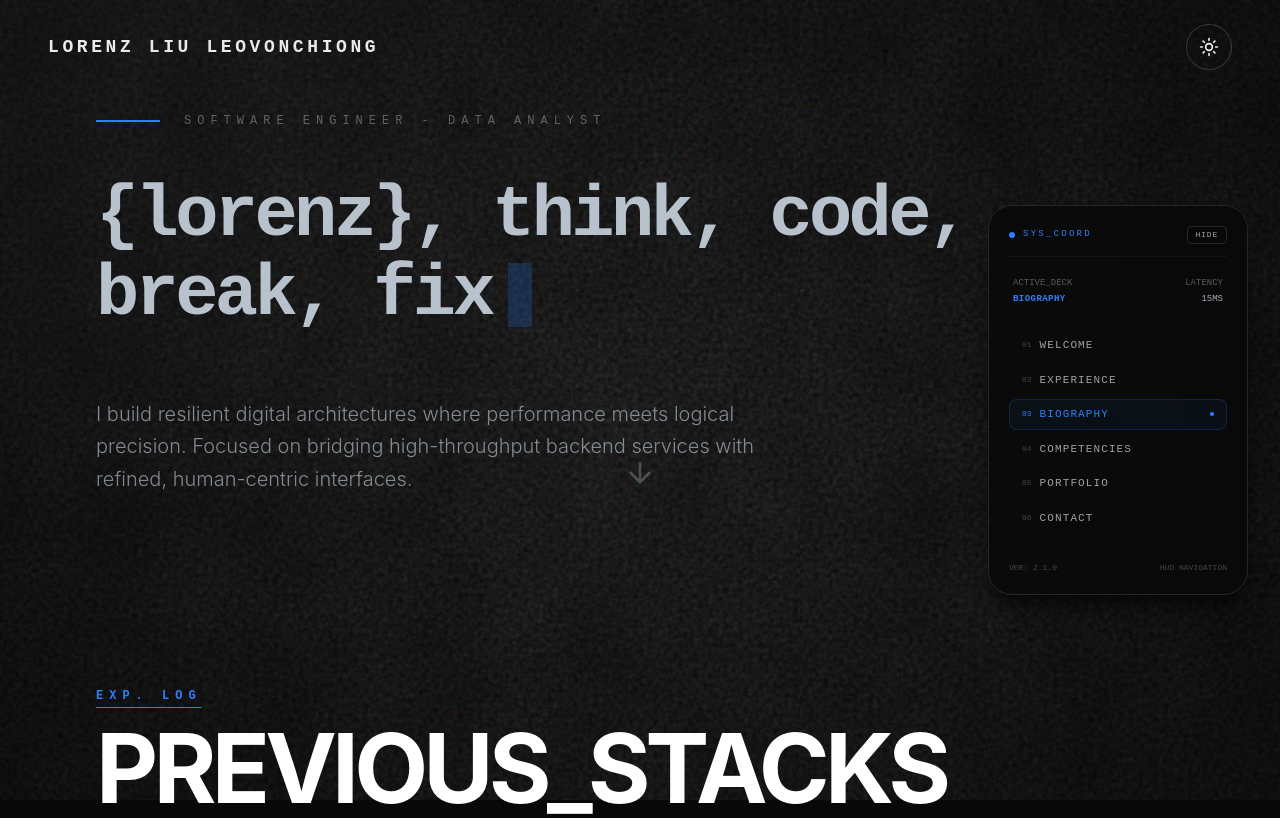
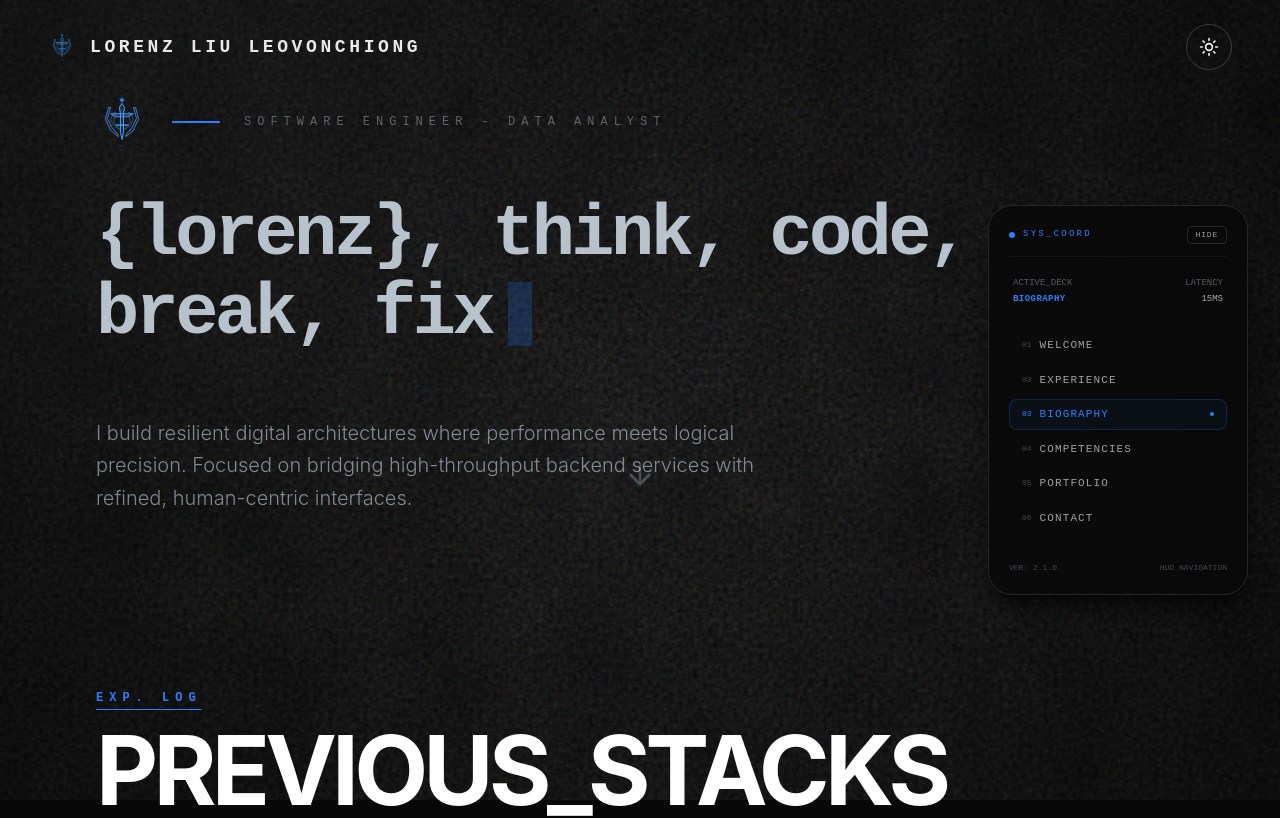
Before and after one commit to VrCreXiZ/Portfolio-test, a React (Vite) app: page / in a window 1280 px wide. Shown: the top 818 px of the page. Built offline with nearby package versions, Linux system fonts and the light colour scheme.

Commit message:
Added logo integrations and dashboard changes

```diff
--- a/index.html
+++ b/index.html
@@ -3,7 +3,7 @@
   <head>
     <meta charset="UTF-8" />
     <meta name="viewport" content="width=device-width, initial-scale=1.0" />
-    <title>Leovonchiong Portfolio</title>
+    <title>My Google AI Studio App</title>
   </head>
   <body>
     <div id="root"></div>
--- a/src/App.tsx
+++ b/src/App.tsx
@@ -616,6 +616,125 @@ const SleekSystemDashboard = ({
   );
 };
 
+const SlayerLogo = ({ size = 32, className = "" }: { size?: number; className?: string }) => {
+  return (
+    <svg
+      width={size}
+      height={size}
+      viewBox="0 0 100 100"
+      className={`${className} overflow-visible`}
+      fill="none"
+      xmlns="http://www.w3.org/2000/svg"
+    >
+      {/* Outer Circle Ring */}
+      <circle
+        cx="50"
+        cy="50"
+        r="44"
+        className="stroke-blue-500/10 dark:stroke-blue-500/5"
+        strokeWidth="1"
+        strokeDasharray="4 8"
+      />
+
+      {/* Outer bracket points */}
+      <path d="M 45 6 L 50 2 L 55 6" className="stroke-blue-500/40" strokeWidth="1" strokeLinecap="round" strokeLinejoin="round" />
+      <path d="M 45 94 L 50 98 L 55 94" className="stroke-blue-500/40" strokeWidth="1" strokeLinecap="round" strokeLinejoin="round" />
+
+      {/* Left Horn path */}
+      <motion.path
+        initial={{ pathLength: 0, opacity: 0 }}
+        animate={{ pathLength: 1, opacity: 0.9 }}
+        transition={{ duration: 1.5, ease: "easeInOut" }}
+        d="M 24 22 L 18 44 L 28 66 L 43 78 L 41 72 L 31 61 L 22 43 L 28 22 Z"
+        className="stroke-blue-500 dark:stroke-blue-400 fill-blue-500/5 dark:fill-blue-500/10"
+        strokeWidth="1.5"
+        strokeLinejoin="round"
+      />
+
+      {/* Right Horn path */}
+      <motion.path
+        initial={{ pathLength: 0, opacity: 0 }}
+        animate={{ pathLength: 1, opacity: 0.9 }}
+        transition={{ duration: 1.5, ease: "easeInOut" }}
+        d="M 76 22 L 82 44 L 72 66 L 57 78 L 59 72 L 69 61 L 78 43 L 72 22 Z"
+        className="stroke-blue-500 dark:stroke-blue-400 fill-blue-500/5 dark:fill-blue-500/10"
+        strokeWidth="1.5"
+        strokeLinejoin="round"
+      />
+
+      {/* Symmetric Left Wing Inner */}
+      <motion.path
+        initial={{ pathLength: 0, opacity: 0 }}
+        animate={{ pathLength: 1, opacity: 0.8 }}
+        transition={{ duration: 1.3, ease: "easeInOut", delay: 0.2 }}
+        d="M 34 32 L 28 46 L 35 58 L 45 64 L 41 58 L 34 50 L 38 32 Z"
+        className="stroke-blue-500/80 dark:stroke-blue-400/80 fill-blue-500/5 dark:fill-blue-500/5"
+        strokeWidth="1.2"
+        strokeLinejoin="round"
+      />
+
+      {/* Symmetric Right Wing Inner */}
+      <motion.path
+        initial={{ pathLength: 0, opacity: 0 }}
+        animate={{ pathLength: 1, opacity: 0.8 }}
+        transition={{ duration: 1.3, ease: "easeInOut", delay: 0.2 }}
+        d="M 66 32 L 72 46 L 65 58 L 55 64 L 59 58 L 66 50 L 62 32 Z"
+        className="stroke-blue-500/80 dark:stroke-blue-400/80 fill-blue-500/5 dark:fill-blue-500/5"
+        strokeWidth="1.2"
+        strokeLinejoin="round"
+      />
+
+      {/* Center Sword Blade */}
+      <motion.path
+        initial={{ pathLength: 0, opacity: 0 }}
+        animate={{ pathLength: 1, opacity: 1 }}
+        transition={{ duration: 1.2, ease: "easeInOut", delay: 0.4 }}
+        d="M 50 14 L 45 22 L 47 34 L 47 70 L 50 84 L 53 70 L 53 34 L 55 22 Z"
+        className="stroke-blue-500 dark:stroke-blue-400 fill-blue-500/10 dark:fill-blue-500/20"
+        strokeWidth="1.8"
+        strokeLinejoin="round"
+      />
+
+      {/* Sword Guard */}
+      <motion.path
+        initial={{ opacity: 0, scaleX: 0 }}
+        animate={{ opacity: 1, scaleX: 1 }}
+        transition={{ duration: 1.0, ease: "easeOut", delay: 0.6 }}
+        style={{ transformOrigin: "center" }}
+        d="M 28 34 L 72 34 L 62 40 L 38 40 Z"
+        className="stroke-blue-500/90 dark:stroke-blue-400 fill-blue-500/20 dark:fill-blue-400/25"
+        strokeWidth="1.5"
+        strokeLinejoin="round"
+      />
+
+      {/* Top Diamond */}
+      <motion.path
+        initial={{ scale: 0 }}
+        animate={{ scale: 1 }}
+        transition={{ type: "spring", stiffness: 200, delay: 0.8 }}
+        d="M 50 4 L 54 8 L 50 12 L 46 8 Z"
+        className="fill-blue-500 stroke-blue-500"
+        strokeWidth="1"
+      />
+
+      {/* Crossbar */}
+      <motion.line
+        initial={{ x1: 50, x2: 50 }}
+        animate={{ x1: 38, x2: 62 }}
+        transition={{ duration: 0.8, delay: 0.8 }}
+        y1="56"
+        y2="56"
+        className="stroke-blue-500 dark:stroke-blue-400"
+        strokeWidth="2"
+        strokeLinecap="round"
+      />
+
+      {/* Internal Grid Guide */}
+      <line x1="50" y1="28" x2="50" y2="60" className="stroke-blue-500/45 dark:stroke-blue-400/45" strokeWidth="1" strokeDasharray="2 3" />
+    </svg>
+  );
+};
+
 export default function App() {
   const [isDarkMode, setIsDarkMode] = useState(true);
   const [activeProject, setActiveProject] = useState<any | null>(null);
@@ -891,11 +1010,14 @@ export default function App() {
       {/* Theme Toggle & Header */}
       <header className="fixed top-0 left-0 w-full py-4 md:py-6 px-8 md:px-12 z-50 flex justify-between items-center mix-blend-difference">
         <motion.div
-          initial={{ opacity: 0 }}
-          animate={{ opacity: 1 }}
-          className="font-mono font-bold text-lg tracking-[0.2em] text-white uppercase"
+          initial={{ opacity: 0, x: -20 }}
+          animate={{ opacity: 1, x: 0 }}
+          className="flex items-center gap-3.5"
         >
-          {cvData.name}
+          <SlayerLogo size={28} className="text-white hover:scale-110 hover:rotate-12 transition-all duration-300" />
+          <span className="font-mono font-bold text-lg tracking-[0.2em] text-white uppercase">
+            {cvData.name}
+          </span>
         </motion.div>
         <button
           onClick={() => setIsDarkMode(!isDarkMode)}
@@ -914,7 +1036,11 @@ export default function App() {
           className="space-y-12"
         >
           <div className="flex items-center gap-6">
-            <div className="w-16 h-[2px] bg-blue-500" />
+            <div className="relative group/logo">
+              <SlayerLogo size={52} className="text-blue-500 hover:scale-110 transition-transform duration-300 cursor-pointer" />
+              <div className="absolute -inset-2 bg-blue-500/20 rounded-full blur opacity-0 group-hover/logo:opacity-100 transition-opacity duration-300" />
+            </div>
+            <div className="w-12 h-[2px] bg-blue-500" />
             <span className="text-xs font-mono tracking-[0.5em] opacity-40 uppercase">{cvData.role}</span>
           </div>
           <BinaryTypewriter />
```
Also changed, not shown: Instructions.txt (deleted), 2 other files (tests, documents, lock files or other folders).
